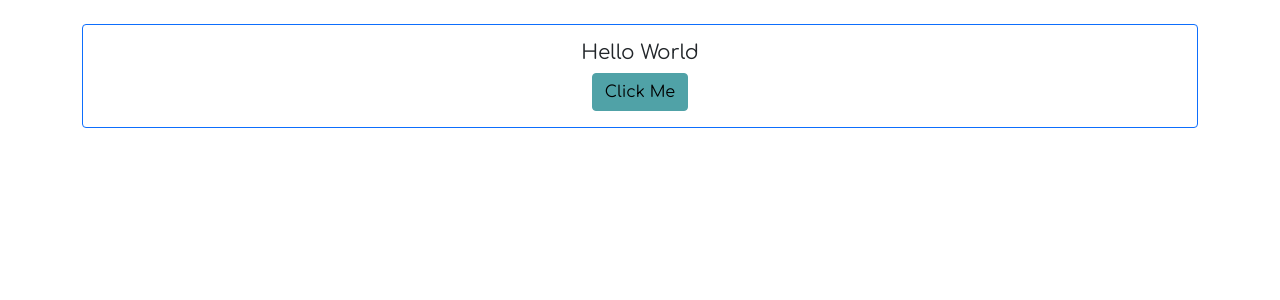
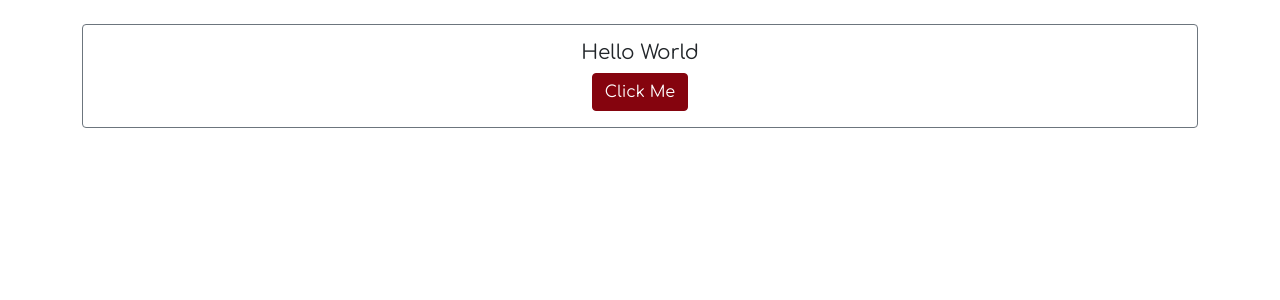
Before and after one commit to scott2000jones/stacshack-2022, a React (Create React App) app in the folder gui/: page / in a window 1280 px wide. Shown: the top 300 px of the page. Built offline with nearby package versions, Linux system fonts and the light colour scheme.

Commit message:
set up components

```diff
--- a/gui/src/App.js
+++ b/gui/src/App.js
@@ -1,6 +1,10 @@
 import logo from './logo.svg';
 import './App.css';
 import Welcome from "./Components/Welcome";
+import Login from "./Components/Login";
+import Contacts from "./Components/Contacts";
+import Call from "./Components/Call";
+
 import { BrowserRouter as Router, Route, Switch } from "react-router-dom";
 
 function App() {
@@ -13,6 +17,10 @@ function App() {
           <Switch>
             <Route exact path="/" component={Welcome}/>
             <Route path="/home" component={Welcome}/>
+            <Route path="/login" component={Login}/>
+            <Route path="/contacts" component={Contacts}/>
+            <Route path="/call" component={Call}/>
+
           </Switch>
         </div>
     </div>
--- /dev/null
+++ b/gui/src/Components/Call.jsx
@@ -0,0 +1,16 @@
+import React, { Component } from 'react';
+import Card from 'react-bootstrap/Card';
+
+class Call extends Component {
+    state = {  }
+    render() {
+        return (
+        <Card>
+            <Card.Body>
+
+            </Card.Body>
+        </Card>);
+    }
+}
+
+export default Call;
--- /dev/null
+++ b/gui/src/Components/Contacts.jsx
@@ -0,0 +1,16 @@
+import React, { Component } from 'react';
+import Card from 'react-bootstrap/Card';
+
+class Contacts extends Component {
+    state = {  }
+    render() {
+        return (
+        <Card>
+            <Card.Body>
+
+            </Card.Body>
+        </Card>);
+    }
+}
+
+export default Contacts;
--- /dev/null
+++ b/gui/src/Components/Login.jsx
@@ -0,0 +1,16 @@
+import React, { Component } from 'react';
+import Card from 'react-bootstrap/Card';
+
+class Login extends Component {
+    state = {  }
+    render() {
+        return (
+        <Card>
+            <Card.Body>
+
+            </Card.Body>
+        </Card>);
+    }
+}
+
+export default Login;
--- a/gui/src/Components/Welcome.jsx
+++ b/gui/src/Components/Welcome.jsx
@@ -8,7 +8,7 @@ class Welcome extends Component {
     state = {  }
     render() {
         return (
-        <Card className='mt-4 border-primary'>
+        <Card className='mt-4 border-secondary'>
             <Card.Body>
                 <Card.Title>Hello World</Card.Title>
                 <Button variant="primary">Click Me</Button>
--- a/gui/src/custom.scss
+++ b/gui/src/custom.scss
@@ -3,11 +3,11 @@
 
 /* make the customizations */
 $theme-colors: (
-  "primary": #50a2a7,
-  "secondary": #d81159,
-  "info": #00a5cf,
-  "light": #fcfff7,
-  "dark": #141b41,
+  "primary": #85040E,
+  "secondary": #66090D,
+  "info": #C51A2D,
+  "light": #F6CFB2,
+  "dark": #440204,
 );
 
 $font-family-base: Comfortaa;
```
